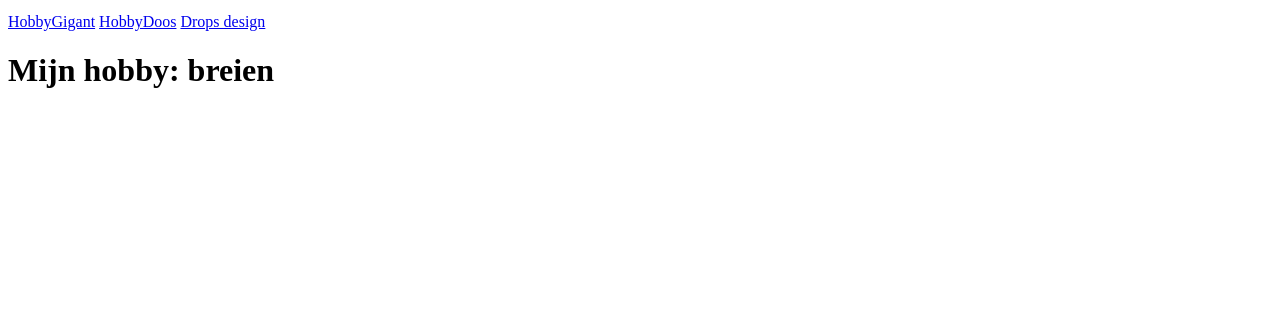
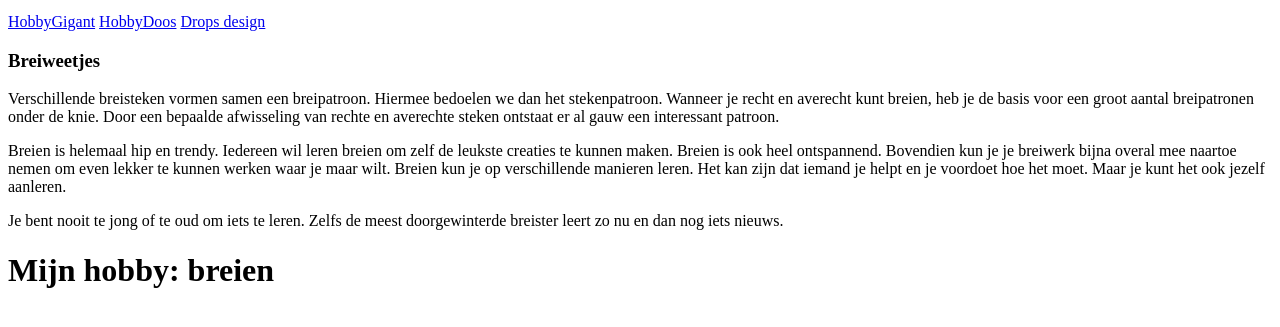
Before and after one commit to NalaniVB-immalle/Breien, a plain HTML site: page index.html in a window 1280 px wide. Shown: the part 29-356 px from the top of the page. Drawn offline with Linux system fonts and the light colour scheme.

Commit message:
Content hoofdpagina

```diff
--- a/index.html
+++ b/index.html
@@ -21,6 +21,26 @@
             </p>
         </nav>
 
+        <section>
+            <article>
+            <h3>Breiweetjes</h3>
+            <p>
+            Verschillende breisteken vormen samen een breipatroon. Hiermee bedoelen we dan het stekenpatroon. Wanneer je recht en averecht kunt breien,
+            heb je de basis voor een groot aantal breipatronen onder de knie. Door een bepaalde afwisseling van rechte en averechte steken ontstaat
+            er al gauw een interessant patroon.
+            </p>
+            <p>
+            Breien is helemaal hip en trendy. Iedereen wil leren breien om zelf de leukste creaties te kunnen maken. Breien is ook heel ontspannend.
+            Bovendien kun je je breiwerk bijna overal mee naartoe nemen om even lekker te kunnen werken waar je maar wilt.
+            Breien kun je op verschillende manieren leren. Het kan zijn dat iemand je helpt en je voordoet hoe het moet. Maar je kunt het ook jezelf aanleren.
+            </p>
+            </article>
+            <aside>
+            Je bent nooit te jong of te oud om iets te leren. Zelfs de meest doorgewinterde breister leert zo nu en dan nog iets nieuws.
+            </aside>
+        </section>
+
+
         <h1>Mijn hobby: breien</h1>
     </header>
 </body>
```
